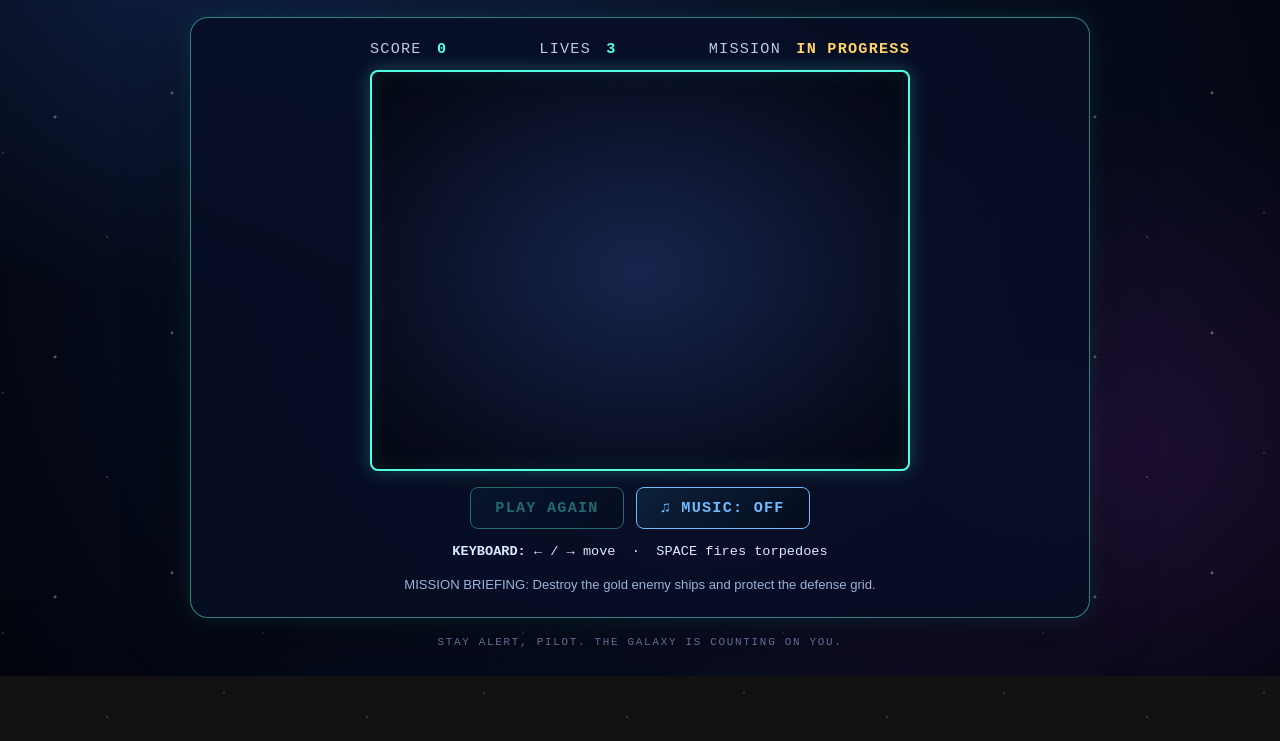
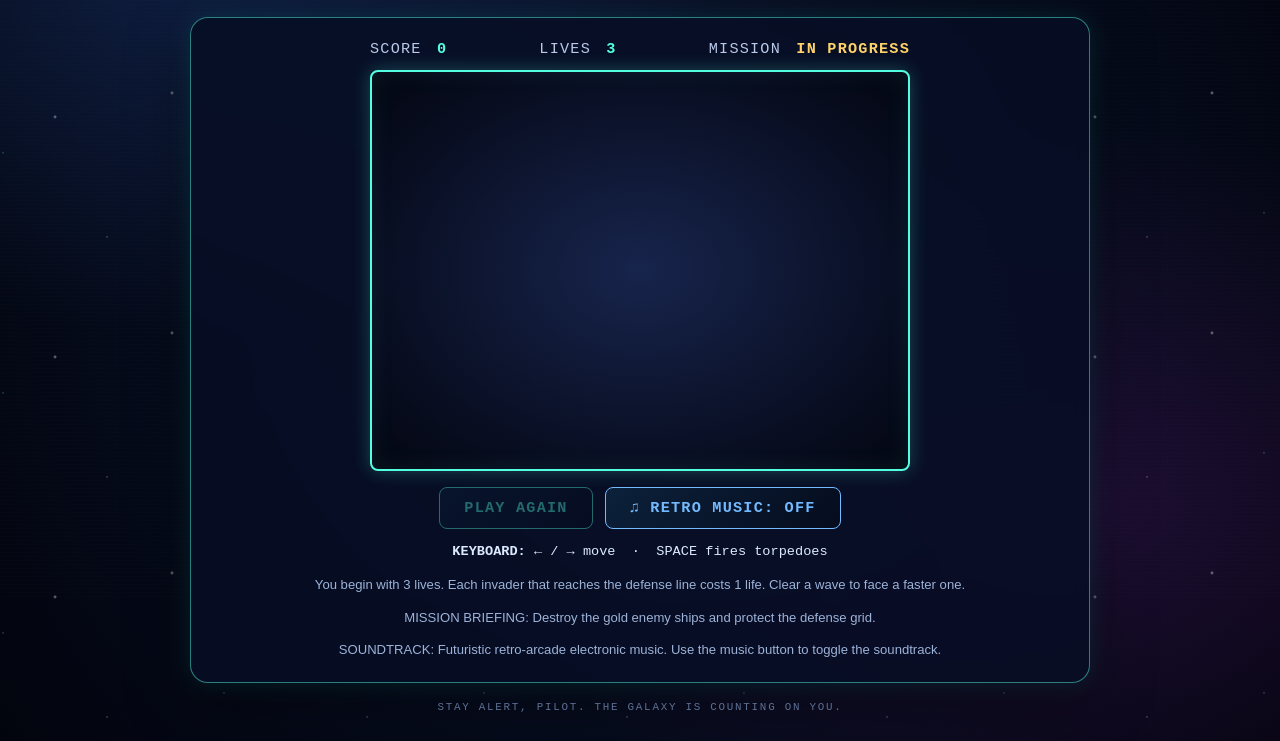
Before and after one commit to pmathis239-art/CSW38, a plain HTML site: page SpaceDefender_Project/SpaceDefender_Improved.htm in a window 1280 px wide. Shown: the part 202-943 px from the top of the page. Before the commit the page ends 878 px from the top, so only its background shows below. Drawn offline with Linux system fonts and the light colour scheme.

Commit message:
Update SpaceDefender_Improved.htm

```diff
--- a/SpaceDefender_Project/SpaceDefender_Improved.htm
+++ b/SpaceDefender_Project/SpaceDefender_Improved.htm
@@ -1,49 +1,139 @@
+
 <!DOCTYPE html>
 <html lang="en">
 <head>
   <meta charset="UTF-8">
   <meta name="viewport" content="width=device-width, initial-scale=1.0">
   <meta name="theme-color" content="#050817">
+
   <title>Space Defender | Phillip Mathis</title>
+
   <link rel="stylesheet" href="SpaceDefender.css">
   <script src="SpaceDefender.js" defer></script>
 </head>
+
 <body>
   <main class="page-shell">
+
     <header class="site-header">
-      <p class="eyebrow">DEEP SPACE DEFENSE SYSTEM // SECTOR 07</p>
+      <p class="eyebrow">
+        DEEP SPACE DEFENSE SYSTEM // SECTOR 07
+      </p>
+
       <h1>SPACE DEFENDER</h1>
-      <p class="author">Created by <strong>Phillip Mathis</strong></p>
-      <p class="intro">Earth's outer defense line is under attack. Pilot your starfighter, take aim, and clear every incoming wave before the invaders reach your position.</p>
+
+      <p class="author">
+        Created by <strong>Phillip Mathis</strong>
+      </p>
+
+      <p class="intro">
+        Earth's outer defense line is under attack.
+        Pilot your starfighter, take aim, and clear every
+        incoming wave before the invaders reach your position.
+      </p>
     </header>
 
     <section class="game-panel" aria-label="Space Defender game">
+
       <div class="status-bar">
-        <div class="status-item">SCORE <span id="score">0</span></div>
-        <div class="status-item">LIVES <span id="lives">3</span></div>
-        <div class="status-item">MISSION <span id="missionStatus">IN PROGRESS</span></div>
+        <div class="status-item">
+          SCORE <span id="score">0</span>
+        </div>
+
+        <div class="status-item">
+          LIVES <span id="lives">3</span>
+        </div>
+
+        <div class="status-item">
+          MISSION <span id="missionStatus">IN PROGRESS</span>
+        </div>
       </div>
 
-      <canvas id="gameCanvas" width="540" height="400" aria-label="Space Defender game area">
+      <canvas
+        id="gameCanvas"
+        width="540"
+        height="400"
+        aria-label="Space Defender game area">
+
         Your browser does not support the HTML canvas element.
+
       </canvas>
 
       <div class="game-actions">
-        <button id="playAgain" class="action-button" type="button" disabled>PLAY AGAIN</button>
-        <button id="musicToggle" class="action-button secondary-button" type="button" aria-pressed="false">♫ MUSIC: OFF</button>
+
+        <button
+          id="playAgain"
+          class="action-button"
+          type="button"
+          disabled>
+          PLAY AGAIN
+        </button>
+
+        <button
+          id="musicToggle"
+          class="action-button secondary-button"
+          type="button"
+          aria-pressed="false">
+          ♫ RETRO MUSIC: OFF
+        </button>
+
       </div>
 
       <div class="touch-controls" aria-label="Touch game controls">
-        <button class="control-button" id="moveLeft" type="button" aria-label="Move left">◀</button>
-        <button class="control-button fire-button" id="fire" type="button" aria-label="Fire">FIRE</button>
-        <button class="control-button" id="moveRight" type="button" aria-label="Move right">▶</button>
+
+        <button
+          class="control-button"
+          id="moveLeft"
+          type="button"
+          aria-label="Move left">
+          ◀
+        </button>
+
+        <button
+          class="control-button fire-button"
+          id="fire"
+          type="button"
+          aria-label="Fire">
+          FIRE
+        </button>
+
+        <button
+          class="control-button"
+          id="moveRight"
+          type="button"
+          aria-label="Move right">
+          ▶
+        </button>
+
       </div>
 
-      <p class="instructions"><strong>KEYBOARD:</strong> ← / → move &nbsp;·&nbsp; SPACE fires torpedoes</p>
-      <p class="mission-note">MISSION BRIEFING: Destroy the gold enemy ships and protect the defense grid.</p>
+      <p class="instructions">
+        <strong>KEYBOARD:</strong>
+        ← / → move &nbsp;·&nbsp; SPACE fires torpedoes
+      </p>
+
+      <p class="mission-note">
+        You begin with 3 lives. Each invader that reaches
+        the defense line costs 1 life. Clear a wave to face
+        a faster one.
+      </p>
+
+      <p class="mission-note">
+        MISSION BRIEFING: Destroy the gold enemy ships
+        and protect the defense grid.
+      </p>
+
+      <p class="mission-note">
+        SOUNDTRACK: Futuristic retro-arcade electronic music.
+        Use the music button to toggle the soundtrack.
+      </p>
+
     </section>
 
-    <footer class="page-footer">STAY ALERT, PILOT. THE GALAXY IS COUNTING ON YOU.</footer>
+    <footer class="page-footer">
+      STAY ALERT, PILOT. THE GALAXY IS COUNTING ON YOU.
+    </footer>
+
   </main>
 </body>
 </html>
```
